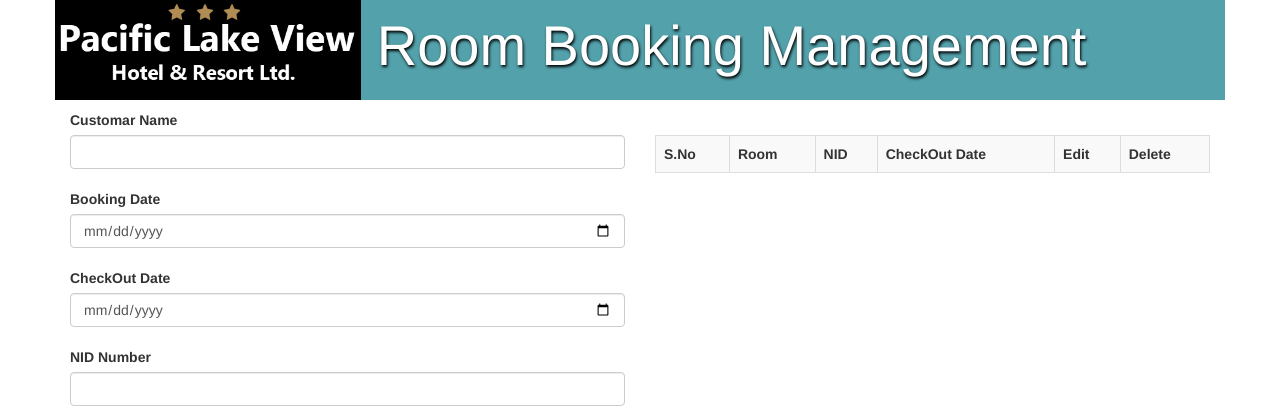
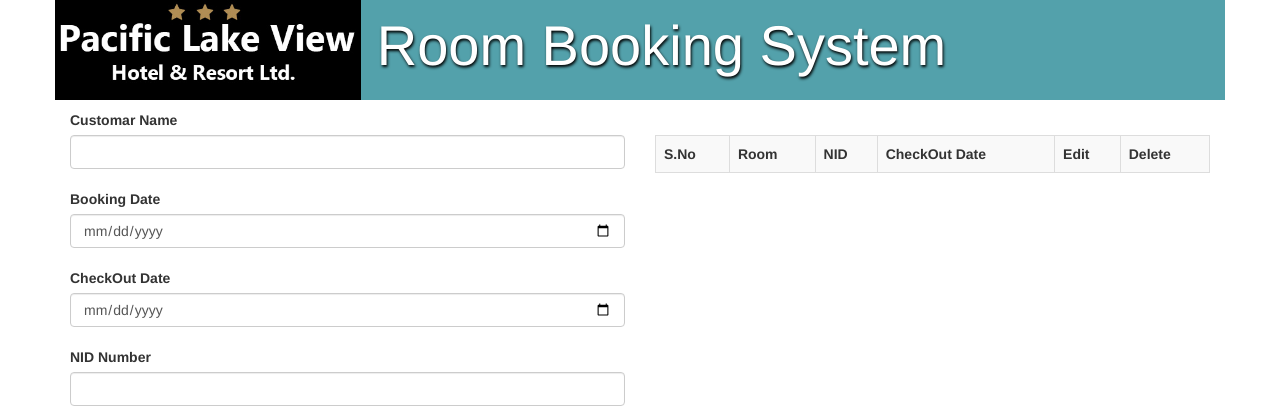
Before and after one commit to kabirkhyrul/AngularJS-SPA, a PHP site: page / in a window 1280 px wide. Shown: the top 420 px of the page. Run offline with PHP 8.4, Linux system fonts and the light colour scheme; data that the repository does not hold is empty; some libraries are stand-ins or nearby versions.

Commit message:
Update index.php

```diff
--- a/index.php
+++ b/index.php
@@ -2,7 +2,7 @@
 <html>
 <head>
 <meta charset="UTF-8">
-<title>Room Management System</title>
+<title>Room Booking System</title>
 <link href="https://maxcdn.bootstrapcdn.com/bootstrap/3.3.7/css/bootstrap.min.css" rel="stylesheet">
 <script src="http://ajax.googleapis.com/ajax/libs/angularjs/1.4.8/angular.min.js"></script>
 
@@ -14,7 +14,7 @@
 <div class="container">
     <div class="row" style="background-color: #53a1ab;height: 100px;color:white;font-size: 56px;text-shadow: 1px 2px 3px black;">
         <img src="pacific-logo.jpg" align="center" alt="" style="width: auto;height: 100px;">
-        Room Booking Management
+        Room Booking System
     </div>
 
 	<div class="row" ng-app="hotelapp" ng-controller="controller" ng-init="show_data()" style="padding-top: 10px;padding-bottom: 25px;">
```
